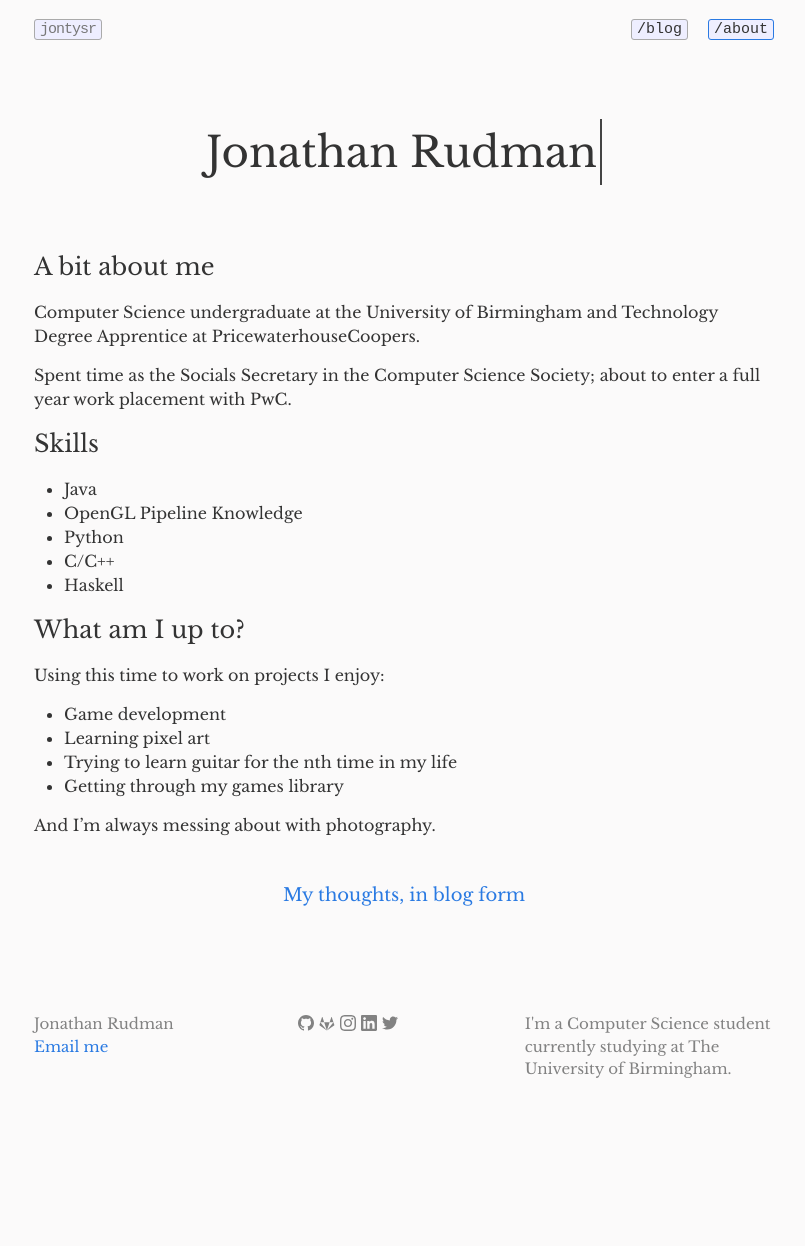
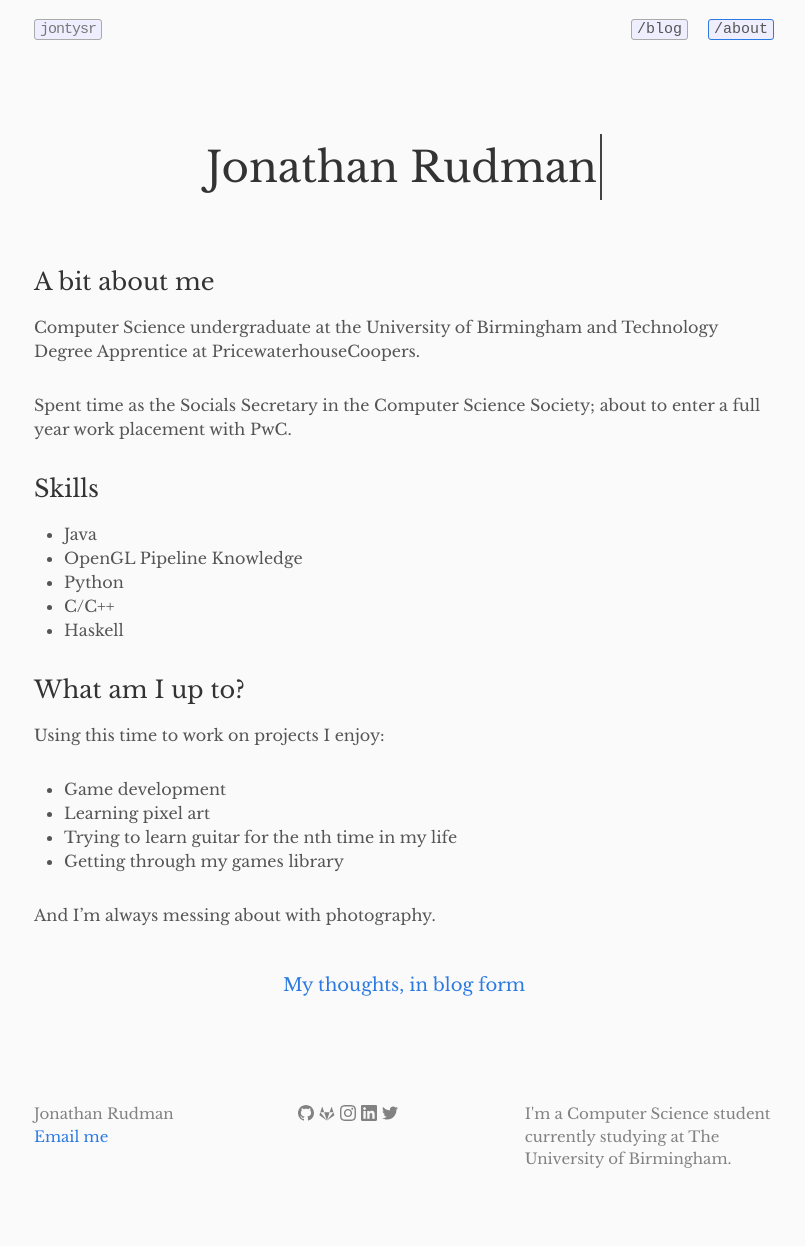
Before and after one commit to JontySR/JontySR.github.io, a Jekyll site: the page built from index.md, in a window 1280 px wide. Shown: the whole page, without its empty margins (236-1041 px from the left). Built offline with Jekyll 4.4.1, drawn with Linux system fonts in a browser that asks for light colours; Markdown is read by kramdown in place of the engine named in the settings; before the commit the page ends 1141 px from its top, so only the background shows below that.

Commit message:
Improved readability

```diff
--- a/_sass/minima.scss
+++ b/_sass/minima.scss
@@ -14,7 +14,8 @@ $base-line-height: 1.5 !default;
 $spacing-unit:     30px !default;
 
 $colors:(
-  text:       #333,
+  heading:       #333,
+  text: #555,
   text-light:       #3f3f3f,
   background: #fbfafa,
   code: #eef,
@@ -30,7 +31,8 @@ $colors:(
 );
 
 $colors-dark:(
-  text:       map-get($colors, background),
+  heading:       map-get($colors, background),
+  text: #dbdada,
   text-light:       #3f3f3f,
   background: #2d2d2d,
   code: #3f3f3f,
--- a/_sass/minima/_base.scss
+++ b/_sass/minima/_base.scss
@@ -30,13 +30,20 @@ body {
 /**
  * Set `margin-bottom` to maintain vertical rhythm
  */
-h1, h2, h3, h4, h5, h6,
 p, blockquote, pre,
 ul, ol, dl, figure,
+%vertical-rhythm {
+  margin-bottom: $spacing-unit;
+}
+
+h1, h2, h3, h4, h5, h6,
 %vertical-rhythm {
   margin-bottom: $spacing-unit / 2;
 }
 
+h1, h2, h3, h4, h5, h6 {
+  color: getColor(heading);
+}
 
 hr {
   background-color: #e1e4e8;
```
